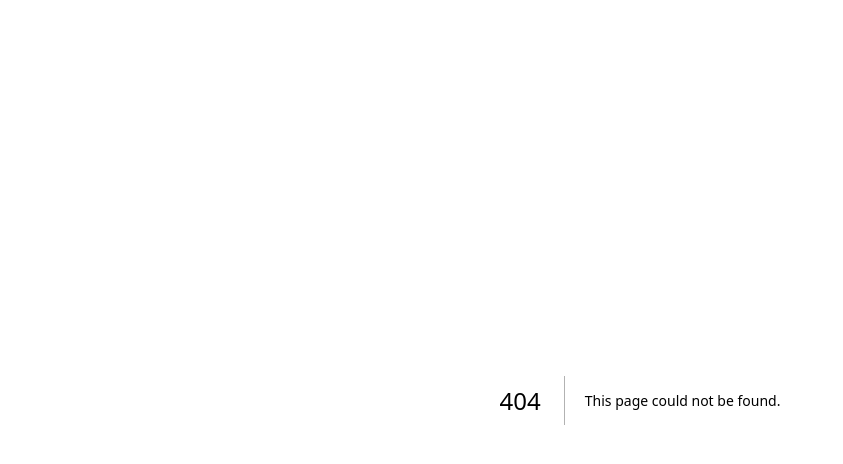
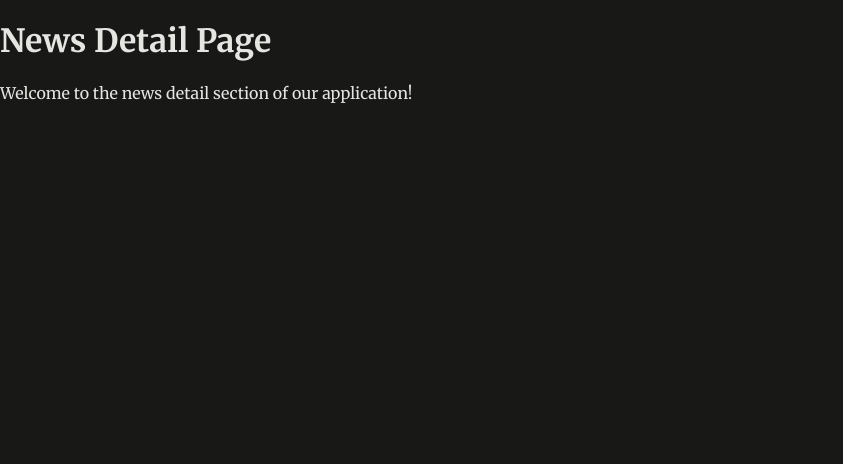
Before and after one commit to jerostax/next_news_app, a Next.js app: page /news/1 in a window 1280 px wide. Before the commit this address had no page. Shown: the top 464 px of the page, without its empty margins (0-843 px from the left). Built offline with nearby package versions, Linux system fonts and the light colour scheme.

Commit message:
feature: added news & news details pages

```diff
--- /dev/null
+++ b/app/news/[id]/page.js
@@ -0,0 +1,8 @@
+export default function NewsDetailPage() {
+  return (
+    <div>
+      <h1>News Detail Page</h1>
+      <p>Welcome to the news detail section of our application!</p>
+    </div>
+  );
+}
```
Also changed, not shown: app/news/page.js (added, +8 -0 lines), 1 other file (tests, documents, lock files or other folders).
